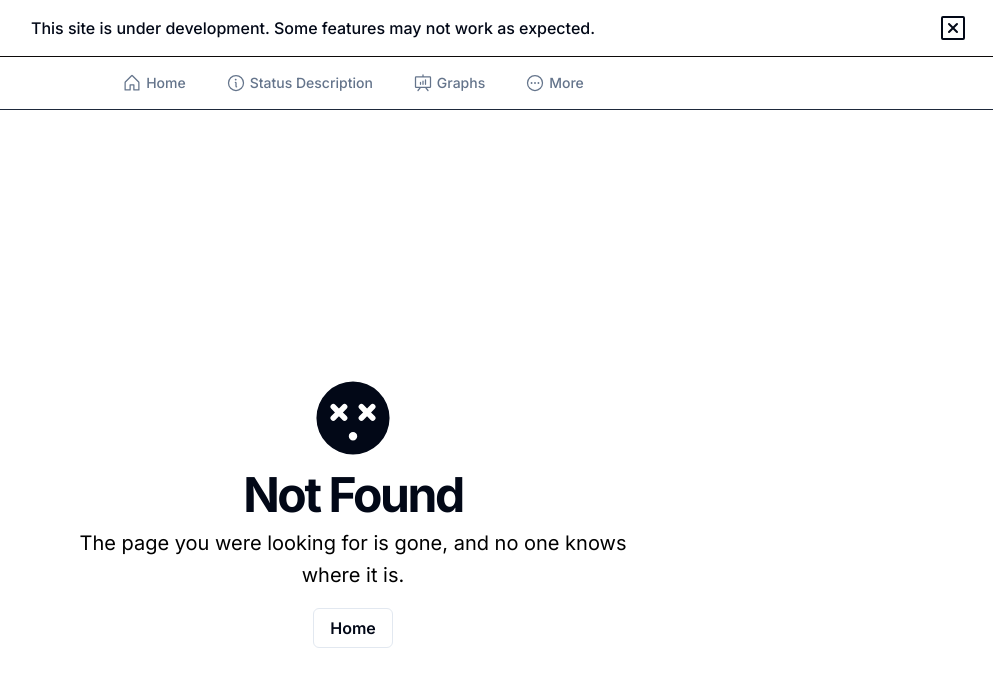
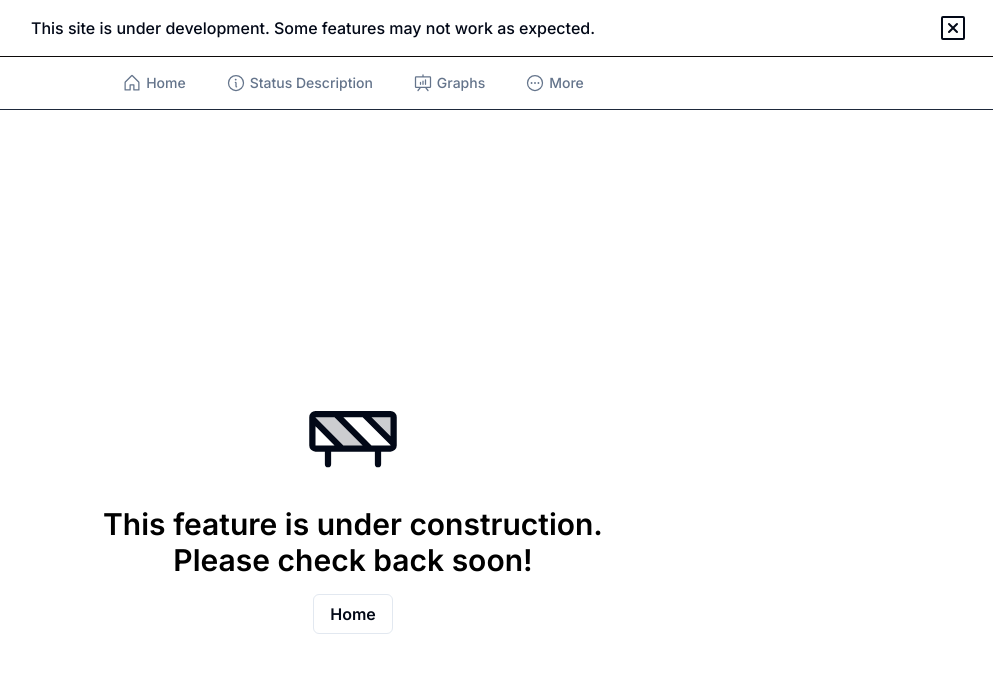
Before and after one commit to thenameisajay/Aurora-Sight-2.0, a Next.js app: page /under-construction in a window 1280 px wide. Before the commit this address had no page. Shown: the top 686 px of the page, without its empty margins (287-1280 px from the left). Built offline with nearby package versions, Linux system fonts and the light colour scheme.

Commit message:
under construction

```diff
--- /dev/null
+++ b/src/app/under-construction/page.tsx
@@ -0,0 +1,51 @@
+'use client';
+
+import Link from 'next/link';
+
+import { Barricade } from '@phosphor-icons/react';
+
+import { Button } from '@/components/ui/button';
+
+/**
+ * Renders the Under-Construction  page.
+ *
+ * The component is centered both vertically and horizontally .
+ *
+ * @returns {JSX.Element}
+ */
+
+/* !Issue : The component actually overflows because the Layout is being used here (navbar and demo Banner) this is a issue that is not fixed yet. (https://github.com/vercel/next.js/discussions/50034)
+ *  !Issue (Contd.) : It's not a bug, it's a feature.
+ */
+
+export default function Page() {
+    return (
+        <div className="absolute flex h-dvh w-full flex-col items-center justify-center  ">
+            <div className="  space-y-2 text-center">
+                <Barricade
+                    size={100}
+                    weight="duotone"
+                    className="inline-block"
+                />
+
+                <div className="h-1"></div>
+                <div className="mx-2 text-center">
+                    <p className="font-medium/relaxed mx-auto max-w-[600px]   text-black dark:text-gray-400 md:text-3xl md:font-semibold">
+                        This feature is under construction. Please check back
+                        soon!
+                    </p>
+                </div>
+            </div>
+            <div className="mt-4">
+                <Link href="/">
+                    <Button
+                        variant="outline"
+                        className="text-base font-semibold"
+                    >
+                        Home
+                    </Button>
+                </Link>
+            </div>
+        </div>
+    );
+}
--- a/src/app/what-does-this-mean/page.tsx
+++ /dev/null
@@ -1,3 +0,0 @@
-export default function Page() {
-    return null;
-}
```
